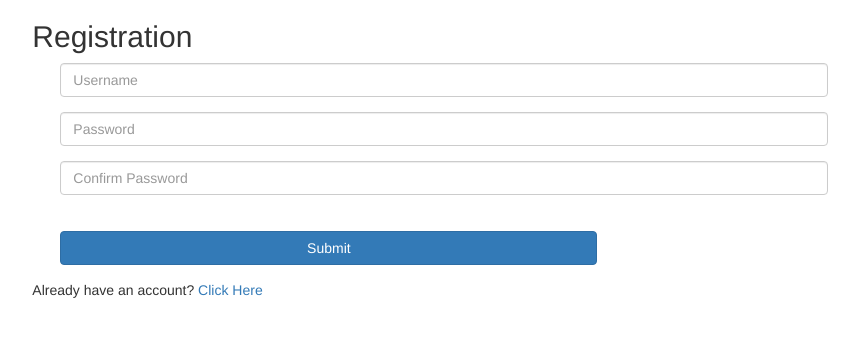
After one commit to pubgpubg85/for_studying, a Django app: page /main_page/registrate in a window 1280 px wide. The commit adds this page. Shown: the top 337 px of the page, without its empty margins (196-1055 px from the left). Run offline with Django 5.2, Linux system fonts and the light colour scheme; some libraries are stand-ins or nearby versions.

Commit message:
registration

```diff
--- /dev/null
+++ b/main_page/forms.py
@@ -0,0 +1,5 @@
+from django.contrib.auth.forms import UserCreationForm
+
+
+class RegisterForm(UserCreationForm):
+    pass
--- /dev/null
+++ b/main_page/static/main_page/css/registration.css
@@ -0,0 +1,95 @@
+/* Основні стилі для форми логінування */
+.main-content {
+    width: 50%;
+    border-radius: 20px;
+    box-shadow: 0 5px 5px rgba(0, 0, 0, .4);
+    margin: 5em auto;
+    display: flex;
+}
+
+.company__info {
+    background-color: #008080;
+    border-top-left-radius: 20px;
+    border-bottom-left-radius: 20px;
+    display: flex;
+    flex-direction: column;
+    justify-content: center;
+    color: #fff;
+}
+
+.fa-android {
+    font-size: 3em;
+}
+
+@media screen and (max-width: 640px) {
+    .main-content {
+        width: 90%;
+    }
+
+    .company__info {
+        display: none;
+    }
+
+    .login_form {
+        border-top-left-radius: 20px;
+        border-bottom-left-radius: 20px;
+    }
+}
+
+@media screen and (min-width: 642px) and (max-width: 800px) {
+    .main-content {
+        width: 70%;
+    }
+}
+
+.row > h2 {
+    color: #008080;
+}
+
+.login_form {
+    background-color: #fff;
+    border-top-right-radius: 20px;
+    border-bottom-right-radius: 20px;
+    border-top: 1px solid #ccc;
+    border-right: 1px solid #ccc;
+}
+
+form {
+    padding: 0 2em;
+}
+
+.form__input {
+    width: 100%;
+    border: 0px solid transparent;
+    border-radius: 0;
+    border-bottom: 1px solid #aaa;
+    padding: 1em .5em .5em;
+    padding-left: 2em;
+    outline: none;
+    margin: 1.5em auto;
+    transition: all .5s ease;
+}
+
+.form__input:focus {
+    border-bottom-color: #008080;
+    box-shadow: 0 0 5px rgba(0, 80, 80, .4);
+    border-radius: 4px;
+}
+
+.btn {
+    transition: all .5s ease;
+    width: 70%;
+    border-radius: 30px;
+    color: #008080;
+    font-weight: 600;
+    background-color: #fff;
+    border: 1px solid #008080;
+    margin-top: 1.5em;
+    margin-bottom: 1em;
+}
+
+.btn:hover,
+.btn:focus {
+    background-color: #008080;
+    color: #fff;
+}
--- a/main_page/templates/registration/login.html
+++ b/main_page/templates/registration/login.html
@@ -41,7 +41,7 @@
 						</form>
 					</div>
 					<div class="row">
-						<p>Don't have an account? <a href="#">Register Here</a></p>
+						<p>Don't have an account? <a href="{% url 'main_page:registrate' %}">Register Here</a></p>
 					</div>
 				</div>
 			</div>
--- /dev/null
+++ b/main_page/templates/registration/registration.html
@@ -0,0 +1,40 @@
+{% load static %}
+<!DOCTYPE html>
+<html lang="en">
+<head>
+    <meta charset="UTF-8">
+    <meta name="viewport" content="width=device-width, initial-scale=1">
+    <link rel="stylesheet" href="{% static 'main_page/css/registration.css' %}">
+    <link rel="stylesheet" href="https://cdn.jsdelivr.net/npm/bootstrap@3.4.1/dist/css/bootstrap.min.css" integrity="sha384-HSMxcRTRxnN+Bdg0JdbxYKrThecOKuH5zCYotlSAcp1+c8xmyTe9GYg1l9a69psu" crossorigin="anonymous">
+    <script src="https://kit.fontawesome.com/9ee76c36ca.js" crossorigin="anonymous"></script>
+    <title>Registration</title>
+</head>
+<body>
+    <div class="container-fluid">
+        <div class="row">
+            <div class="col-md-8 col-md-offset-2">
+                <div class="login-form">
+                    <h2>Registration</h2>
+                    <form method="post" class="form-group">
+                        {% csrf_token %}
+                        <div class="form-group">
+                            <input type="text" name="username" id="username" class="form-control" placeholder="Username">
+                        </div>
+                        <div class="form-group">
+                            <input type="password" name="password1" id="password1" class="form-control" placeholder="Password">
+                        </div>
+                        <div class="form-group">
+                            <input type="password" name="password2" id="password2" class="form-control" placeholder="Confirm Password">
+                        </div>
+                        <div class="form-group">
+                            <input type="submit" value="Submit" class="btn btn-primary">
+                        </div>
+                        {{ form.errors }}
+                    </form>
+                    <p>Already have an account? <a href="{% url 'main_page:main_page' %}">Click Here</a></p>
+                </div>
+            </div>
+        </div>
+    </div>
+</body>
+</html>
--- a/main_page/urls.py
+++ b/main_page/urls.py
@@ -1,7 +1,9 @@
 from django.urls import path
 from . import views
+from .views import RegisterView
 
 app_name = 'main_page'
 urlpatterns = [
     path('', views.main_page, name='main_page'),
+    path('registrate', RegisterView.as_view(), name='registrate'),
 ]
--- a/main_page/views.py
+++ b/main_page/views.py
@@ -1,7 +1,21 @@
 from django.contrib.auth.decorators import login_required
 from django.shortcuts import render
+from django.urls import reverse_lazy
+from django.views.generic import FormView
+
+from main_page.forms import RegisterForm
 
 
 @login_required
 def main_page(request):
     return render(request, 'main_page/index.html')
+
+
+class RegisterView(FormView):
+    form_class = RegisterForm
+    template_name = 'registration/registration.html'
+    success_url = reverse_lazy('main_page:main_page')
+
+    def form_valid(self, form):
+        form.save()
+        return super().form_valid(form)
```
Also changed, not shown: db.sqlite3.
